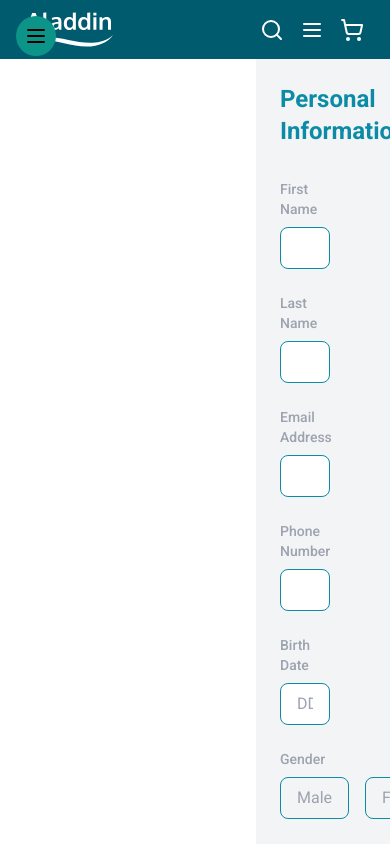
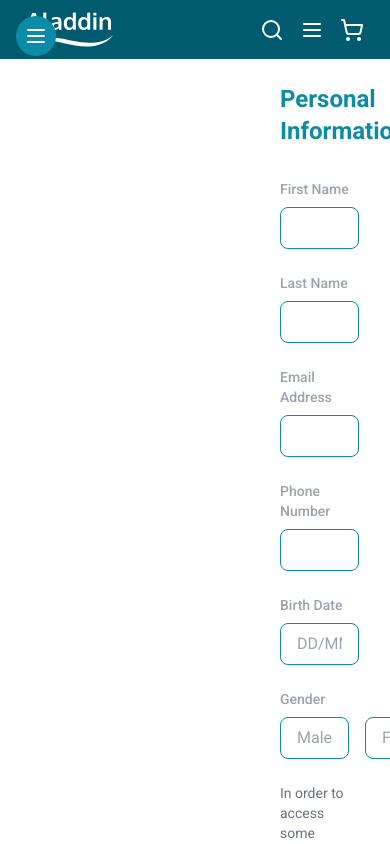
Before and after one commit to mudassir733/aladin-ecommerce, a Next.js app: page /account/personal-info in a window 390 px wide. Shown: the top 844 px of the page. Built offline with nearby package versions, Linux system fonts and the light colour scheme.

Commit message:
fix: layout css

```diff
--- a/src/app/account/layout.js
+++ b/src/app/account/layout.js
@@ -14,7 +14,7 @@ export default function AccountLayout({ children }) {
                 <ProfileSidebar />
 
                 {/* Main Content */}
-                <main className="flex-1 bg-gray-100 p-6">
+                <main className="flex-1 p-6">
                     {children}
                 </main>
             </div>
--- a/src/features/MyAccount/ProfileSection.jsx
+++ b/src/features/MyAccount/ProfileSection.jsx
@@ -22,7 +22,7 @@ export default function ProfileSection() {
     return (
         <>
             <div className='grid grid-cols-12'>
-                <form onSubmit={handleSubmit} className="col-start-1 col-end-8">
+                <form onSubmit={handleSubmit} className="col-start-1 md:col-end-8 col-end-12">
                     <h1 className="text-2xl font-semibold text-primaryMedium mb-8">
                         Personal Information
                     </h1>
--- a/src/features/MyAccount/ProfileSideBar.jsx
+++ b/src/features/MyAccount/ProfileSideBar.jsx
@@ -28,13 +28,13 @@ export default function ProfileSidebar({ activePage }) {
     const [isMobileMenuOpen, setIsMobileMenuOpen] = useState(false)
     const pathname = usePathname()
 
-    console.log(pathname);
+
 
 
     return (
         <>
             <button
-                className="fixed top-4 left-4 z-50 md:hidden bg-teal-600 p-2 rounded-full"
+                className="fixed top-4 left-4 z-50 md:hidden bg-primaryMedium text-white p-2 rounded-full"
                 onClick={() => setIsMobileMenuOpen(!isMobileMenuOpen)}
             >
                 {isMobileMenuOpen ? <X /> : <Menu />}
@@ -93,7 +93,7 @@ export default function ProfileSidebar({ activePage }) {
 
             {isMobileMenuOpen && (
                 <div
-                    className="fixed inset-0 bg-black/50 z-30 md:hidden"
+                    className="fixed inset-0  md:hidden"
                     onClick={() => setIsMobileMenuOpen(false)}
                 />
             )}
```
